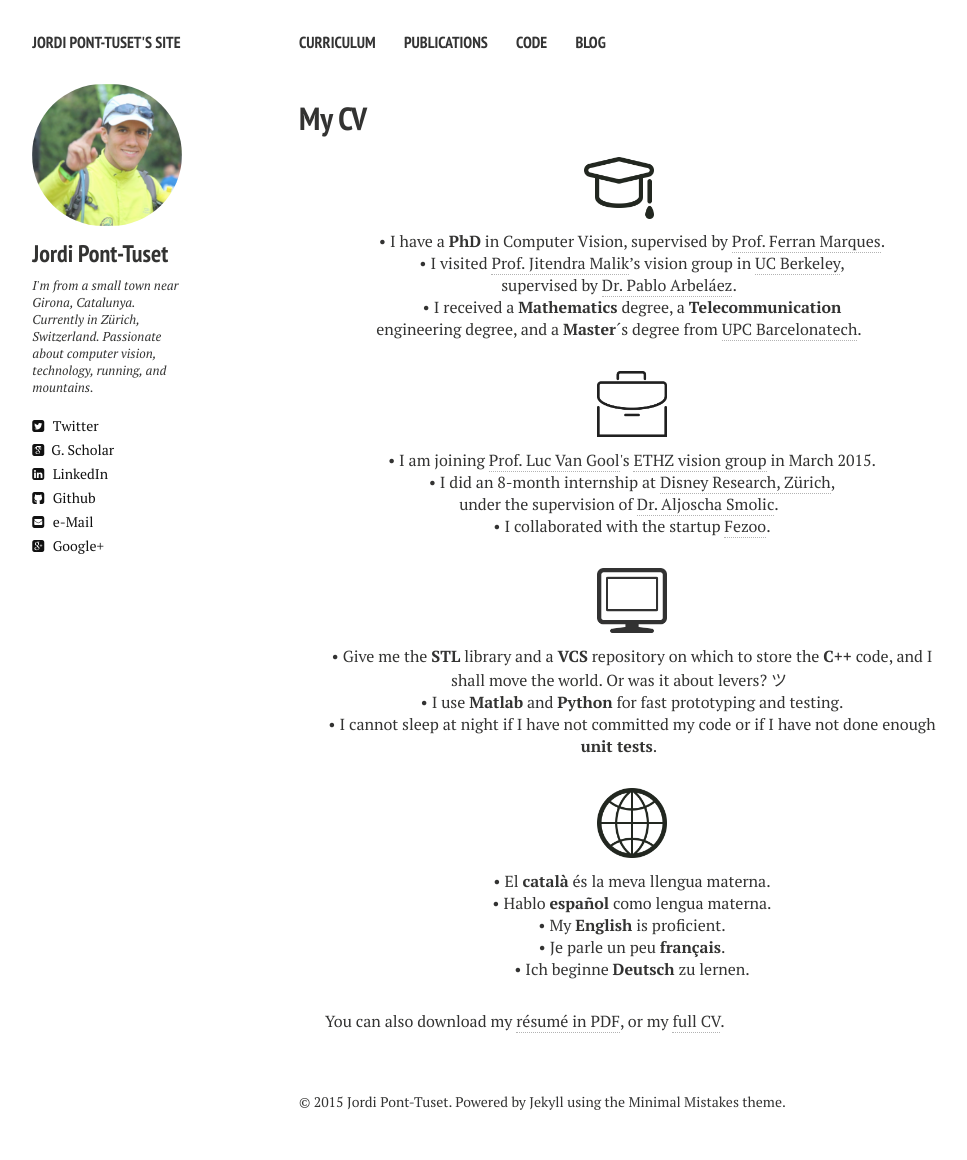
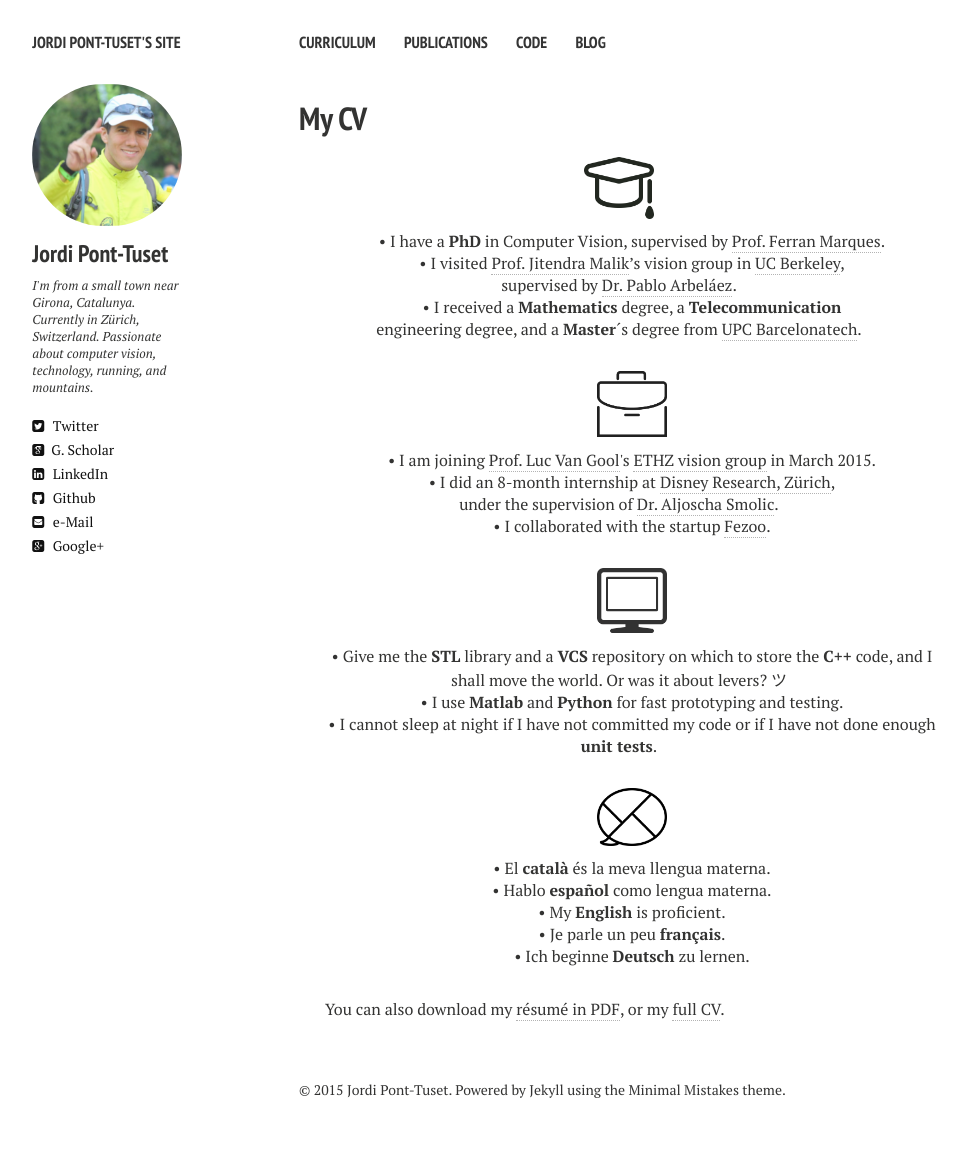
Before and after one commit to jponttuset/jponttuset.github.io, a Jekyll site: the page built from cv.md, in a window 1280 px wide. Shown: the whole page, without its empty margins (21-988 px from the left). Built offline with Jekyll 4.4.1, drawn with Linux system fonts in a browser that asks for light colours; nearby versions of some CDN libraries.

Commit message:
- Minor tweaks

```diff
--- a/_layouts/cv.html
+++ b/_layouts/cv.html
@@ -59,7 +59,7 @@
     <p align="center">&#8226 I use <strong>Matlab</strong> and <strong>Python</strong> for fast prototyping and testing.</p>
     <p align="center" class="bottom-three">&#8226 I cannot sleep at night if I have not committed my code or if I have not done enough <strong>unit tests</strong>.</p>
 
-    <p align="center" class=bottom-small><img src="{{ site.url }}/images/world.png" alt="Languages" width="70" height="70"></p>
+    <p align="center" class=bottom-small><img src="{{ site.url }}/images/talk.png" alt="Languages" width="70" height="70"></p>
     <p align="center">&#8226 El <strong>català</strong> és la meva llengua materna.</p>
     <p align="center">&#8226 Hablo <strong>español</strong> como lengua materna.</p>
     <p align="center">&#8226 My <strong>English</strong> is proficient.</p>
```
Also changed, not shown: images/talk.png (added).
